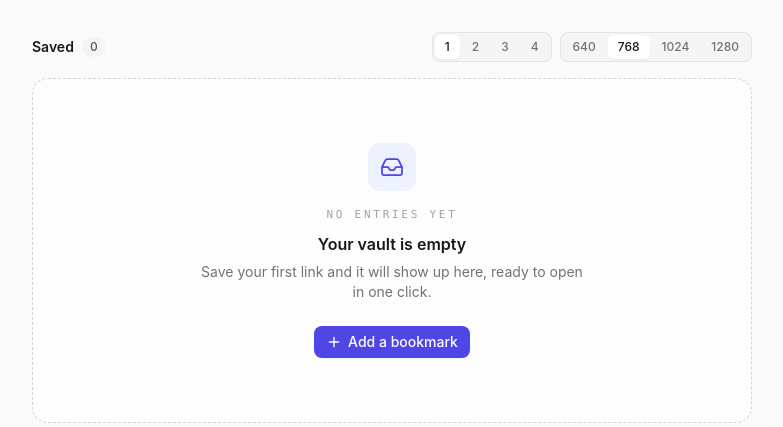
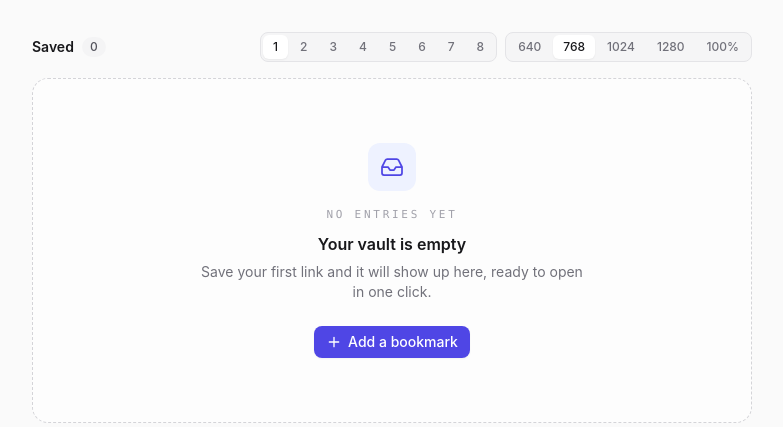
Before and after one commit to Evlos/portal, a Flask app: page / in a window 1280 px wide. Shown: the part 65-492 px from the top of the page, without its empty margins (248-1031 px from the left). Run offline with Flask 3, Linux system fonts and the light colour scheme; data that the repository does not hold is empty; some libraries are stand-ins or nearby versions.

Commit message:
新增 5-8 列布局选项与 100% 内容宽度选项

```diff
--- a/templates/index.html
+++ b/templates/index.html
@@ -330,12 +330,17 @@
           <button type="button" class="seg-btn btnCol" data-action="cols" data-cols="2" aria-pressed="false">2</button>
           <button type="button" class="seg-btn btnCol" data-action="cols" data-cols="3" aria-pressed="false">3</button>
           <button type="button" class="seg-btn btnCol" data-action="cols" data-cols="4" aria-pressed="false">4</button>
+          <button type="button" class="seg-btn btnCol" data-action="cols" data-cols="5" aria-pressed="false">5</button>
+          <button type="button" class="seg-btn btnCol" data-action="cols" data-cols="6" aria-pressed="false">6</button>
+          <button type="button" class="seg-btn btnCol" data-action="cols" data-cols="7" aria-pressed="false">7</button>
+          <button type="button" class="seg-btn btnCol" data-action="cols" data-cols="8" aria-pressed="false">8</button>
         </div>
         <div id="widthBtns" class="seg" role="group" aria-label="Content width">
           <button type="button" class="seg-btn btnWidth" data-action="width" data-width="640px" aria-pressed="false">640</button>
           <button type="button" class="seg-btn btnWidth" data-action="width" data-width="768px" aria-pressed="true">768</button>
           <button type="button" class="seg-btn btnWidth" data-action="width" data-width="1024px" aria-pressed="false">1024</button>
           <button type="button" class="seg-btn btnWidth" data-action="width" data-width="1280px" aria-pressed="false">1280</button>
+          <button type="button" class="seg-btn btnWidth" data-action="width" data-width="100%" aria-pressed="false">100%</button>
         </div>
       </div>
     </div>
@@ -497,8 +502,24 @@ const $  = (sel, root = document) => root.querySelector(sel);
 const $$ = (sel, root = document) => Array.from(root.querySelectorAll(sel));
 
 const PREF = { theme: 'bmTheme', cols: 'bmCols', width: 'bmWidth' };
-const WIDTH_OPTIONS = ['640px', '768px', '1024px', '1280px'];
+const WIDTH_OPTIONS = ['640px', '768px', '1024px', '1280px', '100%'];
 const DEFAULT_WIDTH = '768px';
+
+/* Column count → responsive grid classes. The grid gains columns as the
+   viewport widens and always collapses to one column below the sm
+   breakpoint. 1–4 keep their original ladder; 5–8 extend it. */
+const COLUMN_CLASSES = {
+  1: [],
+  2: ['sm:grid-cols-2'],
+  3: ['sm:grid-cols-2', 'lg:grid-cols-3'],
+  4: ['sm:grid-cols-2', 'lg:grid-cols-4'],
+  5: ['sm:grid-cols-2', 'md:grid-cols-3', 'lg:grid-cols-4', 'xl:grid-cols-5'],
+  6: ['sm:grid-cols-2', 'md:grid-cols-3', 'lg:grid-cols-4', 'xl:grid-cols-6'],
+  7: ['sm:grid-cols-2', 'md:grid-cols-3', 'lg:grid-cols-4', 'xl:grid-cols-6', '2xl:grid-cols-7'],
+  8: ['sm:grid-cols-2', 'md:grid-cols-3', 'lg:grid-cols-4', 'xl:grid-cols-6', '2xl:grid-cols-8'],
+};
+const ALL_COLUMN_CLASSES = [...new Set(Object.values(COLUMN_CLASSES).flat())];
+const MAX_COLUMNS = Object.keys(COLUMN_CLASSES).length;
 
 const state = {
   addMode: false,
@@ -592,17 +613,15 @@ async function submitAddForm(e) {
 function setColumns(n) {
   const list = $('#bookmarkList');
   if (!list) return;
+  if (!COLUMN_CLASSES[n]) n = 1;
 
-  list.classList.remove('flex', 'flex-col', 'grid',
-                        'sm:grid-cols-2', 'lg:grid-cols-3', 'lg:grid-cols-4');
+  list.classList.remove('flex', 'flex-col', 'grid', ...ALL_COLUMN_CLASSES);
 
   /* Always collapse to a single column on small screens, whatever is saved. */
   if (n === 1) {
     list.classList.add('flex', 'flex-col');
   } else {
-    list.classList.add('grid', 'sm:grid-cols-2');
-    if (n === 3) list.classList.add('lg:grid-cols-3');
-    if (n === 4) list.classList.add('lg:grid-cols-4');
+    list.classList.add('grid', ...COLUMN_CLASSES[n]);
   }
   list.dataset.layout = n === 1 ? 'list' : 'grid';
 
@@ -623,7 +642,7 @@ function restorePreferences() {
   renderAddButton();
 
   const cols = parseInt(localStorage.getItem(PREF.cols) || '1', 10);
-  setColumns(cols >= 1 && cols <= 4 ? cols : 1);
+  setColumns(cols >= 1 && cols <= MAX_COLUMNS ? cols : 1);
 
   const width = localStorage.getItem(PREF.width);
   setWidth(WIDTH_OPTIONS.includes(width) ? width : DEFAULT_WIDTH);
```
Also changed, not shown: README.md.
